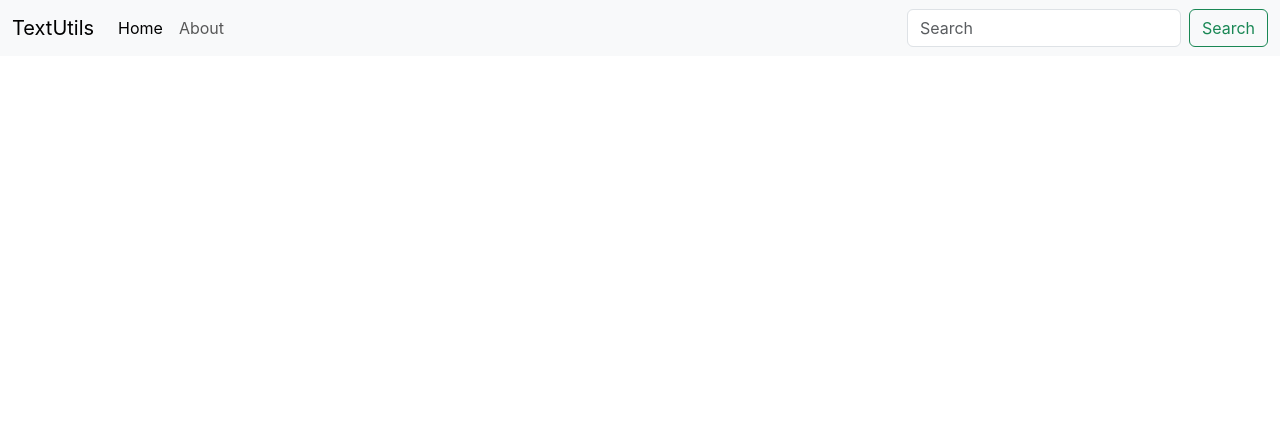
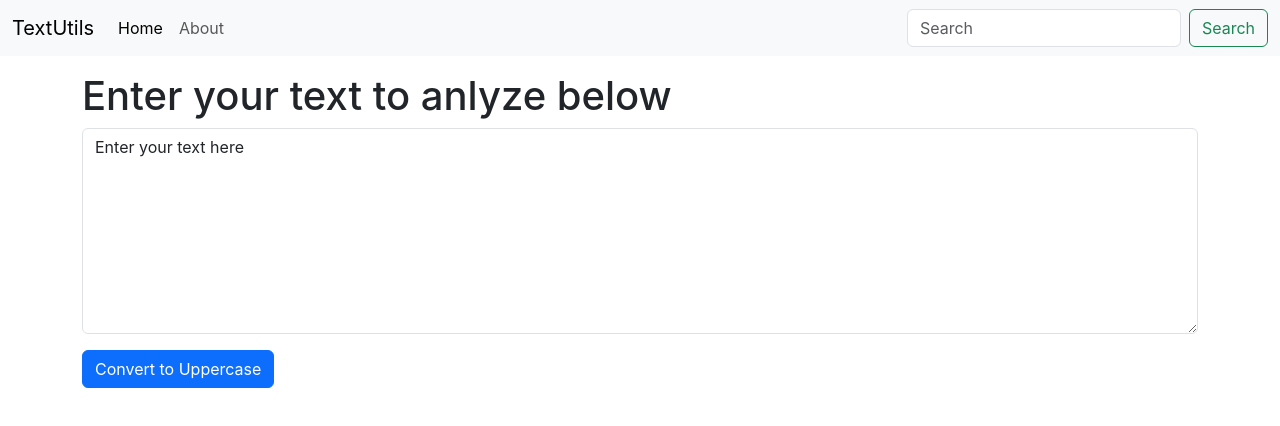
Before and after one commit to Vishal580/TextUtils-app-using-React-Js, a React (Create React App) app: page / in a window 1280 px wide. Shown: the top 426 px of the page. Built offline with nearby package versions, Linux system fonts and the light colour scheme.

Commit message:
State and Handeling Events

```diff
--- a/src/App.js
+++ b/src/App.js
@@ -1,10 +1,14 @@
 import './App.css';
 import Navbar from "./Components/Navbar";
+import TextForm from './Components/TextForm';
 
 function App() {
   return (
     <>
       <Navbar title="TextUtils" about="About"/>
+      <div className="container my-3">
+        <TextForm headline="Enter your text to anlyze below"/>
+      </div>
     </>
   );
 }
--- a/src/Components/Navbar.js
+++ b/src/Components/Navbar.js
@@ -35,7 +35,7 @@ Navbar.prototype = {
     about: PropTypes.string.isRequired
 }
 
-Navbar.defaultProps = {
-    title: "Home",
-    about: "About Us"
-}
+// Navbar.defaultProps = {
+//     title: "Home",
+//     about: "About Us"
+// }
--- /dev/null
+++ b/src/Components/TextForm.js
@@ -0,0 +1,25 @@
+import React, { useState } from 'react'
+
+export default function TextForm(props) {
+const [text, setText] = useState("Enter your text here");
+
+const onClickHandelers = () => {
+    // console.log("Upperscase was clicked");
+    let newText = text.toUpperCase();
+    setText(newText)
+}
+
+const onChangeHandeler = (event) =>{
+    // console.log("On Change");
+    setText(event.target.value);
+}
+  return (
+    <div>
+        <h1>{props.headline}</h1>
+        <div className="mb-3">
+            <textarea className="form-control" value={text} onChange={onChangeHandeler} id="myBox" rows="8"></textarea>
+        </div>
+        <button className='btn btn-primary' onClick={onClickHandelers}>Convert to Uppercase</button>
+    </div>
+  )
+}
```
